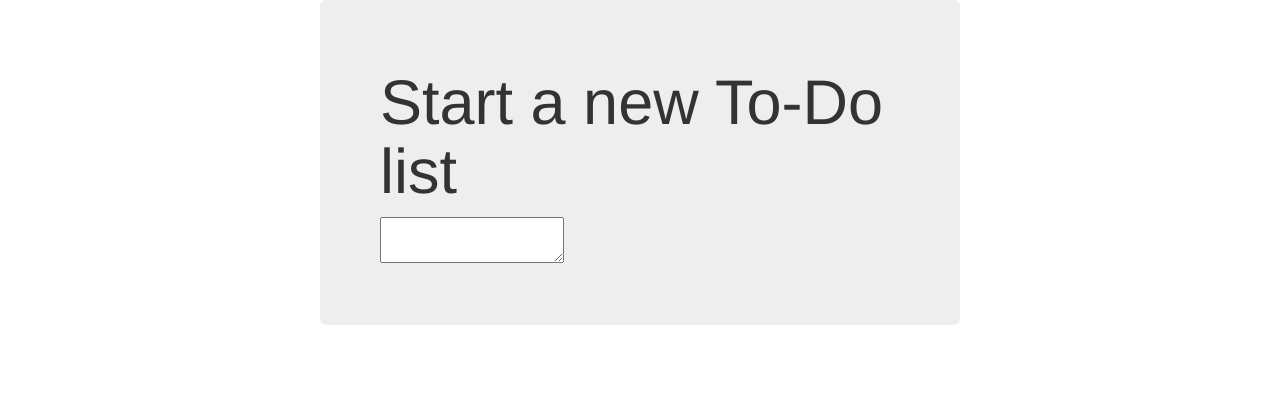
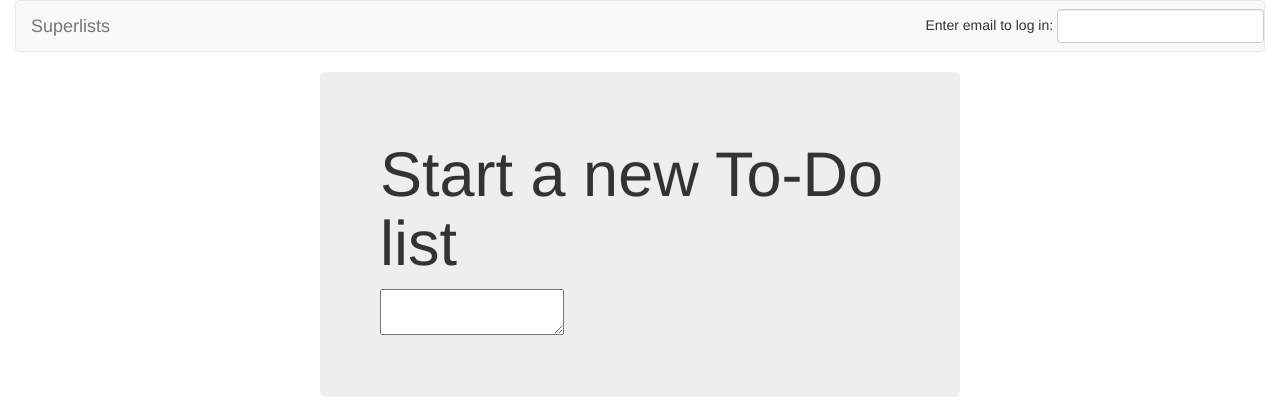
Before and after one commit to SergioVenicio/livro_tdd, a Django app: template superlists/lists/templates/home.html in a window 1280 px wide. Shown: the top 420 px of the page. Run offline with Django 3.2, Linux system fonts and the light colour scheme; the template is opened without the code that fills it, so the values that code supplies are empty, except form fields; tables that the repository leaves empty hold one stand-in row (values such as "Sample post"); form fields are guessed from the names that the template uses; some libraries are stand-ins or nearby versions.

Commit message:
Fim do capítulo 18

```diff
--- a/superlists/lists/templates/base.html
+++ b/superlists/lists/templates/base.html
@@ -8,6 +8,15 @@
   </head>
   <body>
     <div class="container-fluid">
+      <div class="navbar navbar-default" role="navigation">
+          <a href="/" class="navbar-brand">Superlists</a>
+          <form action="#" method="POST" class="navbar-form navbar-right">
+              <span>Enter email to log in:</span>
+              <input type="text" class="form-control" name="email">
+              {% csrf_token %}
+          </form>
+      </div>
+
       <div class="row">
         <div class="col-md-6 col-md-offset-3 jumbotron">
           <h1>{% block header_text %}{% endblock %}</h1>
--- a/superlists/superlists/settings.py
+++ b/superlists/superlists/settings.py
@@ -38,7 +38,10 @@ INSTALLED_APPS = [
     'django.contrib.messages',
     'django.contrib.staticfiles',
     'lists',
+    'accounts',
 ]
+
+AUTH_USER_MODEL = 'accounts.User'
 
 MIDDLEWARE = [
     'django.middleware.security.SecurityMiddleware',
```
Also changed, not shown: superlists/accounts/tests/test_models.py (added, +22 -0 lines), superlists/accounts/tests/__init__.py (added).
